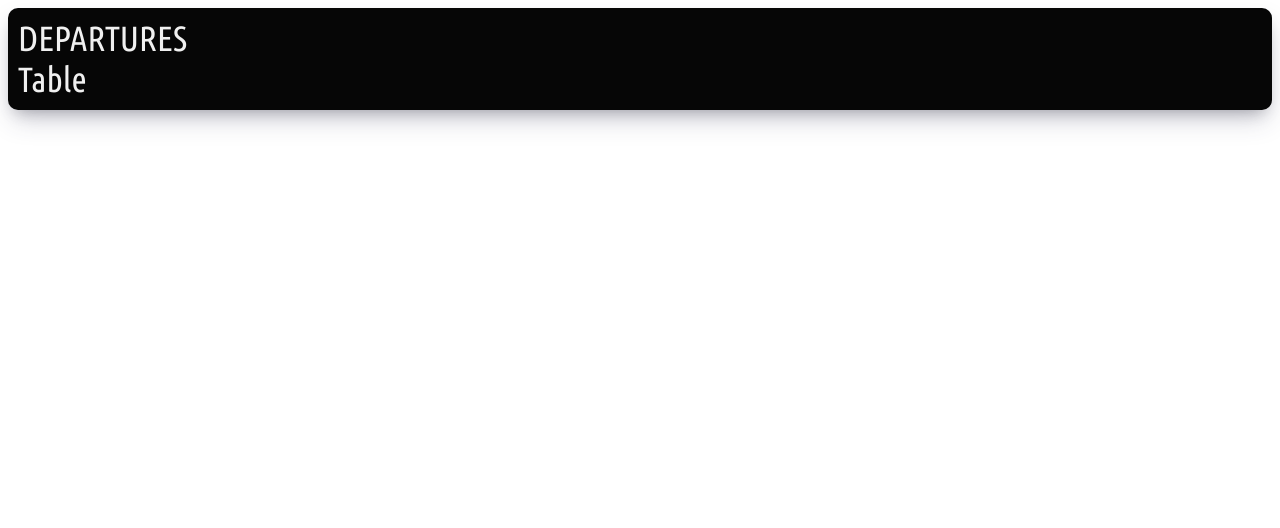
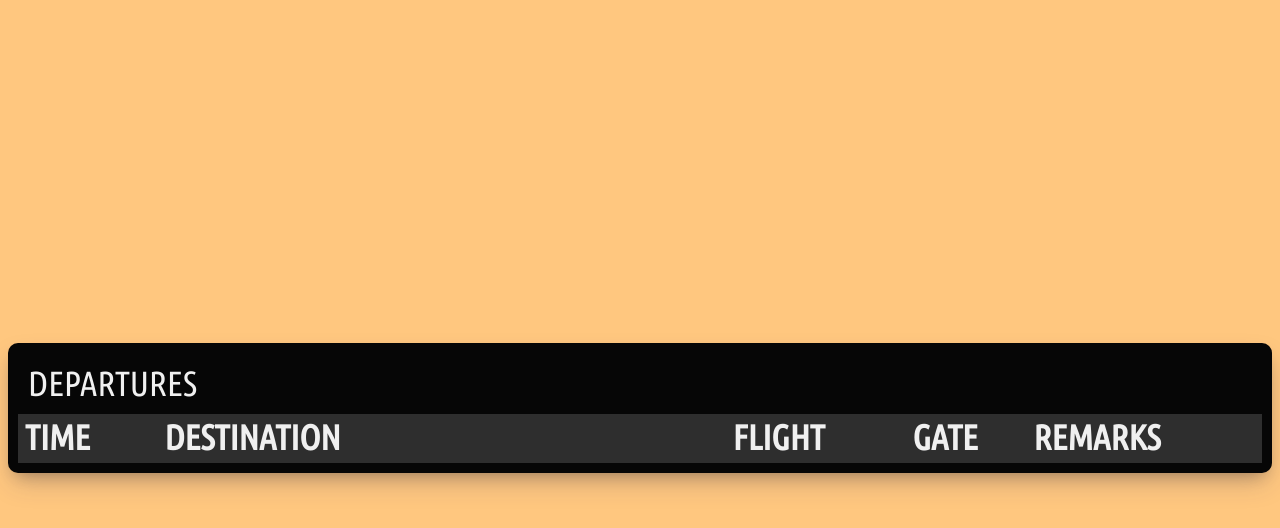
Before and after one commit to gosikxo/flight-widget-tutorial, a React (Create React App) app: page / in a window 1280 px wide. Shown: the top 528 px of the page. Built offline with nearby package versions, Linux system fonts and the light colour scheme.

Commit message:
Style header and table header

```diff
--- a/src/components/Table.jsx
+++ b/src/components/Table.jsx
@@ -1,7 +1,12 @@
 import React from 'react'
+import { TableBody } from './TableBody'
+import { TableHead } from './TableHead'
 
 export const Table = () => {
-  return (
-    <div>Table</div>
-  )
+    return (
+        <table>
+            <TableHead />
+            <TableBody />
+        </table>
+    )
 }
--- a/src/components/TableBody.jsx
+++ b/src/components/TableBody.jsx
@@ -2,6 +2,6 @@ import React from 'react'
 
 export const TableBody = () => {
   return (
-    <div>TableBody</div>
+    <div></div>
   )
 }
--- a/src/components/TableCell.jsx
+++ b/src/components/TableCell.jsx
@@ -2,6 +2,6 @@ import React from 'react'
 
 export const TableCell = () => {
   return (
-    <div>TableCell</div>
+    <div></div>
   )
 }
--- a/src/components/TableHead.jsx
+++ b/src/components/TableHead.jsx
@@ -2,6 +2,15 @@ import React from 'react'
 
 export const TableHead = () => {
   return (
-    <div>TableHead</div>
+    <thead>
+      <tr>
+        <th></th>
+        <th id="time">TIME</th>
+        <th id="destination">DESTINATION</th>
+        <th id="flight">FLIGHT</th>
+        <th id="gate">GATE</th>
+        <th id="remarks">REMARKS</th>
+      </tr>
+    </thead>
   )
 }
--- a/src/components/TableRow.jsx
+++ b/src/components/TableRow.jsx
@@ -2,6 +2,6 @@ import React from 'react'
 
 export const TableRow = () => {
   return (
-    <div>TableRow</div>
+    <div></div>
   )
 }
--- a/src/index.css
+++ b/src/index.css
@@ -4,6 +4,18 @@
     color: rgb(240, 240, 240);
     font-family: "Ubuntu Condensed", sans-serif, Arial;
     font-size: 35px;
+}
+
+body {
+    display: flex;
+    justify-content: center;
+    height: 100vh;
+    align-items: center;
+    background-color: rgb(2511, 199, 127);
+}
+
+header {
+    padding: 10px;
 }
 
 .departures {
@@ -13,3 +25,28 @@
     box-shadow: rgba(50, 50, 93, 0.25) 0 13px 27px -5px,
         rgba(0, 0, 0, 0.3) 0 8px 16px -8px
 }
+
+.departures table {
+    background-color: rgb(46, 46, 46);
+    text-align: left;
+}
+
+#time {
+    width: 160px;
+}
+
+#destination {
+    width: 700px;
+}
+
+#flight {
+    width: 205px;
+}
+
+#gate {
+    width: 135px;
+}
+
+#remarks {
+    width: 260px;
+}
```
